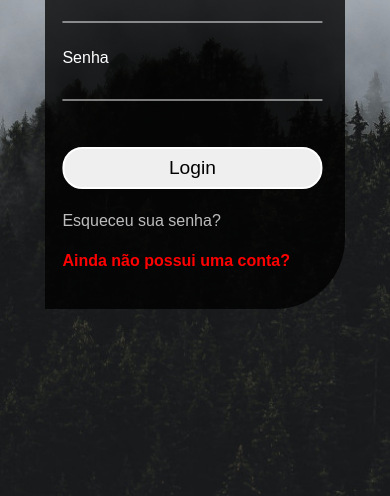
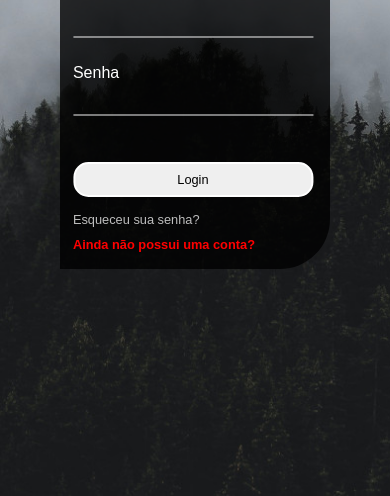
Before and after one commit to NobreREAL/HTML5-CSS3, a plain HTML site: page Projeto Login/site/login.html in a window 390 px wide. Shown: the part 348-844 px from the top of the page. Drawn offline with Linux system fonts and the light colour scheme.

Commit message:
Atualização na responsividade

```diff
--- a/Projeto Login/css/style.css
+++ b/Projeto Login/css/style.css
@@ -115,7 +115,7 @@ div a#criar_conta{
 
     div.menu{
         background-color: rgba(0, 0, 0, 0.774);
-        width:300px;
+        width:280px;
         height:470px;
         position:absolute;
         transform:translate(-50%,-50%);
@@ -133,7 +133,7 @@ div a#criar_conta{
         position:absolute;
         border:none;
         border-bottom:2px solid rgba(255, 255, 255, 0.473);
-        width:260px;
+        width:250px;
         padding:10px 0px 0px 0px;;
         background-color:transparent;
         font-size:1.2em;
@@ -146,14 +146,14 @@ div a#criar_conta{
         background-color:transparent;
         border-bottom:2px solid rgba(255, 255, 255, 0.473);
         padding:10px 0px 0px 0px;;
-        width:260px;
+        width:250px;
         font-size:1.2em;
         color:white;
     }
 
     input#logar{
         margin:80px 0px 0px 0px;
-        width:260px;
+        width:250px;
         padding:8px;
         position:absolute;
         top:100%;
@@ -170,3 +170,79 @@ div a#criar_conta{
         width:260px;
     }
 }
+
+@media (max-width:400px)
+{
+    body{
+        background-image:url("../img/background1.jpg");
+        background-size:cover;
+        background-attachment: fixed;
+        background-repeat:no-repeat;
+        font-family:arial;
+    }
+
+    div.menu{
+        background-color: rgba(0, 0, 0, 0.774);
+        max-width:270px;
+        max-height:390px;
+        position:absolute;
+        transform:translate(-50%,-50%);
+        top:50%;
+        left:50%;
+        border-radius:50px 0px;
+        margin:auto;
+
+    }
+
+    label#usuario{
+        margin:60px 0px;
+    }
+
+    input#username{
+        position:absolute;
+        border:none;
+        border-bottom:2px solid rgba(255, 255, 255, 0.473);
+        width:240px;
+        padding:10px 0px 0px 0px;;
+        background-color:transparent;
+        font-size:1.2em;
+        color:white;
+    }
+
+    input#passcode{
+        position:absolute;
+        border:none;
+        background-color:transparent;
+        border-bottom:2px solid rgba(255, 255, 255, 0.473);
+        padding:10px 0px 0px 0px;;
+        width:240px;
+        font-size:1.2em;
+        color:white;
+    }
+
+    input#logar{
+        margin:80px 0px 0px 0px;
+        width:240px;
+        padding:8px;
+        position:absolute;
+        top:100%;
+        border:2px solid white;
+        border-radius:15px;
+        font-size:0.8em;
+    }
+
+
+    div a#esquecer_senha{
+        margin:130px 0px;
+        font-size:0.8em;
+    }
+
+    div a#criar_conta{
+        color:rgb(255, 0, 0);
+        font-weight: bolder;
+        margin:155px 0px 0px 0px;
+        width:260px;
+        font-size:0.8em;
+    }
+
+}
--- a/Projeto Login/site/login.html
+++ b/Projeto Login/site/login.html
@@ -16,7 +16,7 @@
             <label for="username" id="usuario">Usuário<br><input type="text" name="username" id="username"></label>
             <label for="passcode" id="senha">Senha<br> <input type="password" name="passcode" id="passcode"></label>
             <input type="submit" value="Login" id="logar">
-            <a href="http://">Esqueceu sua senha?</a>
+            <a href="http://" id="esquecer_senha">Esqueceu sua senha?</a>
             <a href="http://" id="criar_conta">Ainda não possui uma conta?</a>
         </form>
 
```
